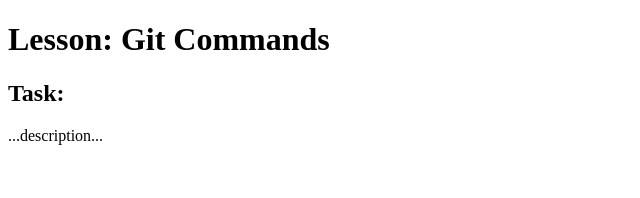
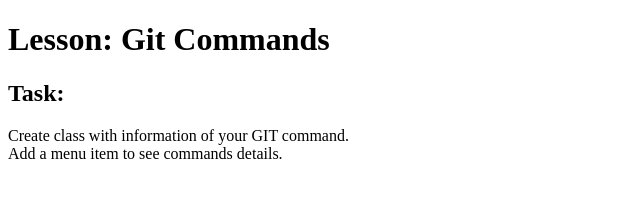
Before and after one commit to vladtymo/Git-Commands-PV221, a plain HTML site: page _task.html in a window 1280 px wide. Shown: the whole page, without its empty margins (0-640 px from the left). Drawn offline with Linux system fonts and the light colour scheme.

Commit message:
Write task description.

```diff
--- a/_task.html
+++ b/_task.html
@@ -9,7 +9,8 @@
 <body>
   <h1>Lesson: Git Commands</h1>
   <h2>Task:</h2>
-  <p>...description...</p>
+  <p>Create class with information of your GIT command.<br>
+    Add a menu item to see commands details.</p>
 </body>
 
 </html>
```
